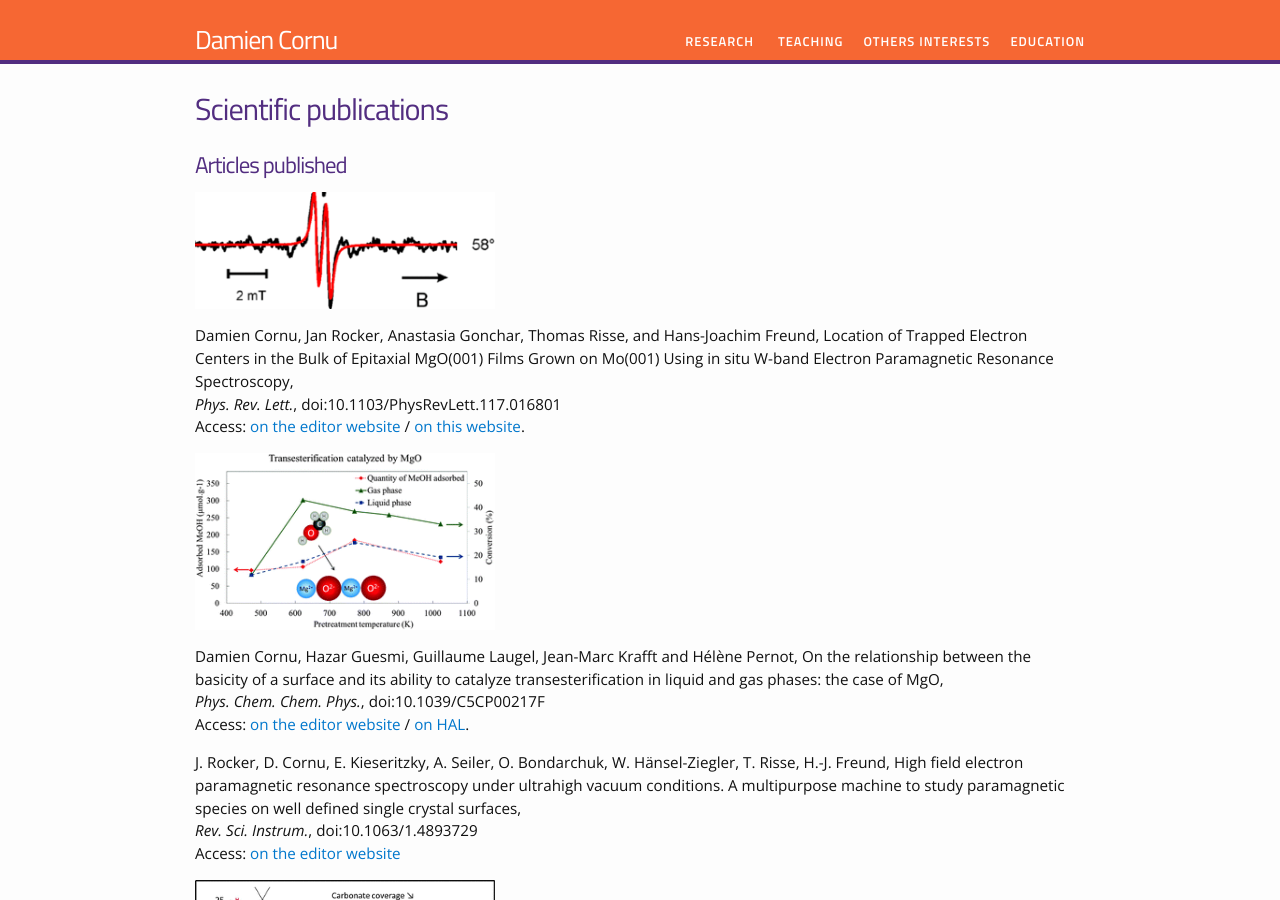
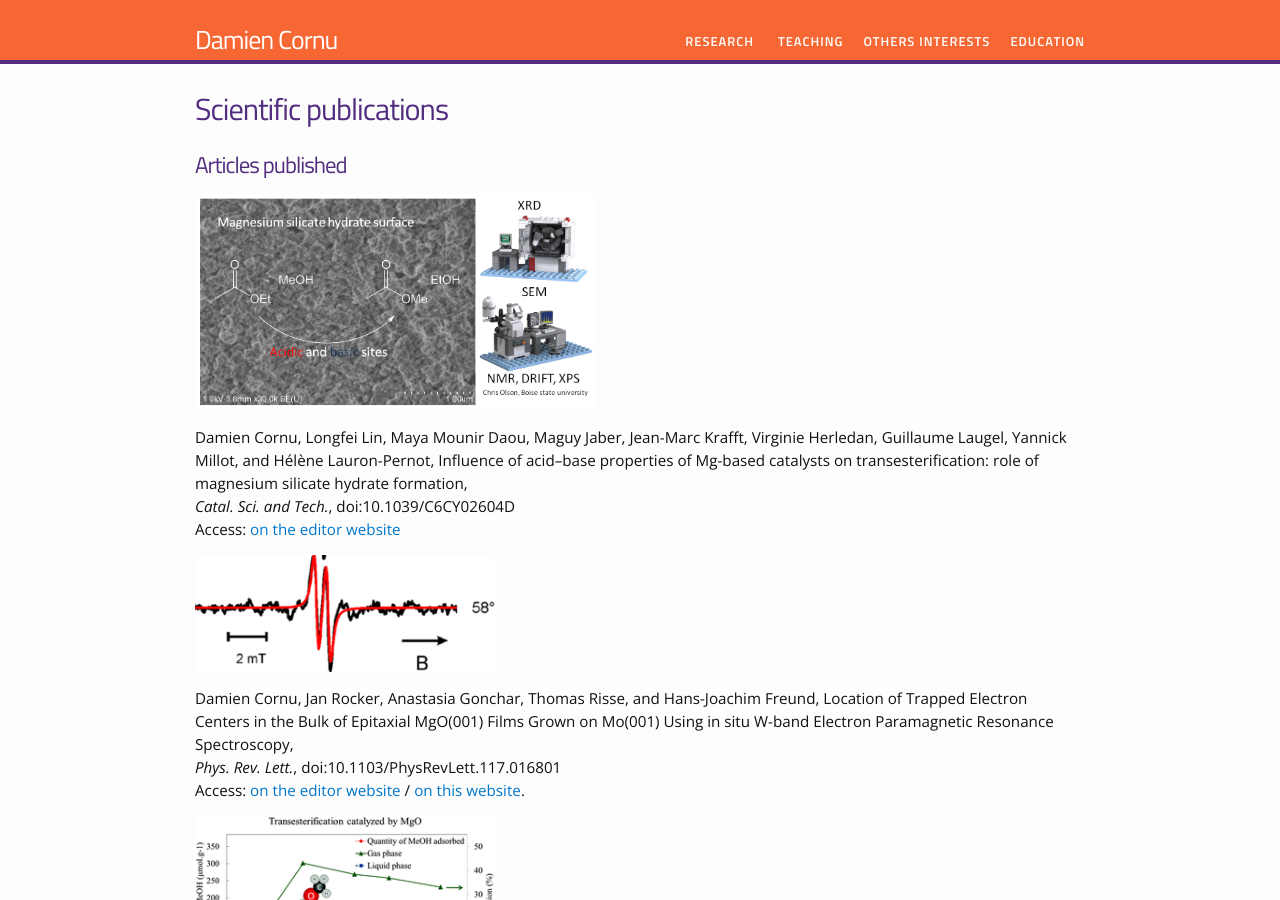
Before and after one commit to dacornu/dacornu.github.io, a Jekyll site: the page built from articles.md, in a window 1280 px wide and 900 px high. Built offline with Jekyll 4.4.1, drawn with Linux system fonts in a browser that asks for light colours.

Commit message:
Add new article CSI

```diff
--- a/articles.md
+++ b/articles.md
@@ -5,11 +5,17 @@
 ---
 <h1> Articles published </h1>
 
+<img src="/images/TOC3.png" alt="CSI2017" width="400"><br />
+
+Damien Cornu, Longfei Lin, Maya Mounir Daou, Maguy Jaber, Jean-Marc Krafft, Virginie Herledan, Guillaume Laugel, Yannick Millot, and Hélène Lauron-Pernot, Influence of acid–base properties of Mg-based catalysts on transesterification: role of magnesium silicate hydrate formation, <br />
+<i>Catal. Sci. and Tech.</i>, doi:10.1039/C6CY02604D <br />
+Access: <a href="http://pubs.rsc.org/en/content/articlelanding/2017/cy/c6cy02604d">on the editor website</a>
+
 <img src="/images/epr.png" alt="PRL2016" width="300"><br />
 
 Damien Cornu, Jan Rocker, Anastasia Gonchar, Thomas Risse, and Hans-Joachim Freund, Location of Trapped Electron Centers in the Bulk of Epitaxial MgO(001) Films Grown on Mo(001) Using in situ W-band Electron Paramagnetic Resonance Spectroscopy, <br />
 <i>Phys. Rev. Lett.</i>, doi:10.1103/PhysRevLett.117.016801 <br />
-Access: <a href="http://journals.aps.org/prl/abstract/10.1103/PhysRevLett.117.016801">on the editor website</a> / <a href="dacornu.github.io/PRL2016.pdf">on this website</a>.<br />
+Access: <a href="http://journals.aps.org/prl/abstract/10.1103/PhysRevLett.117.016801">on the editor website</a> / <a href="https://dacornu.github.io/PRL2016.pdf">on this website</a>.<br />
 
 
 <img src="/images/PCCP2015.gif" alt="PCCP2015" width="300"><br />
```
